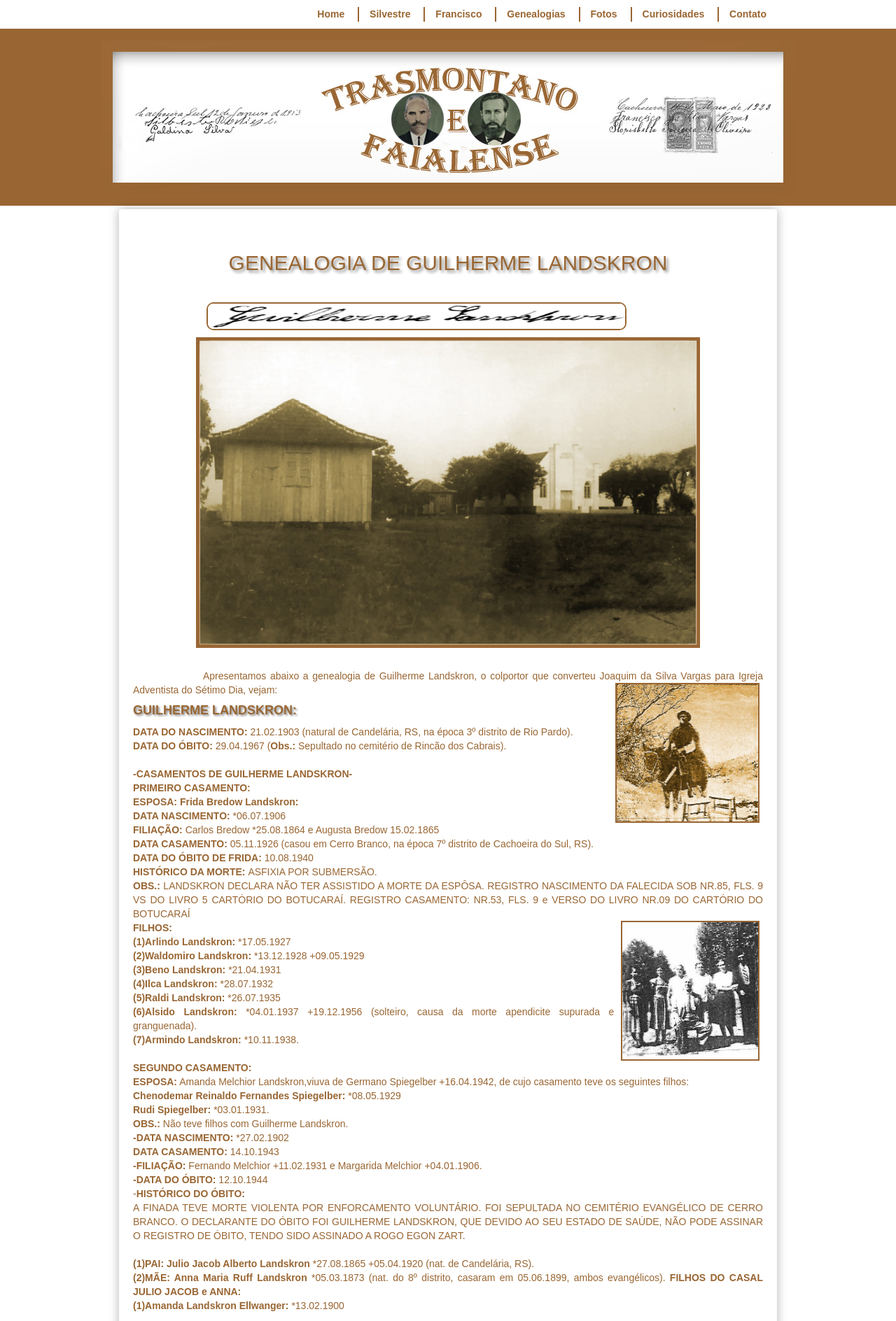
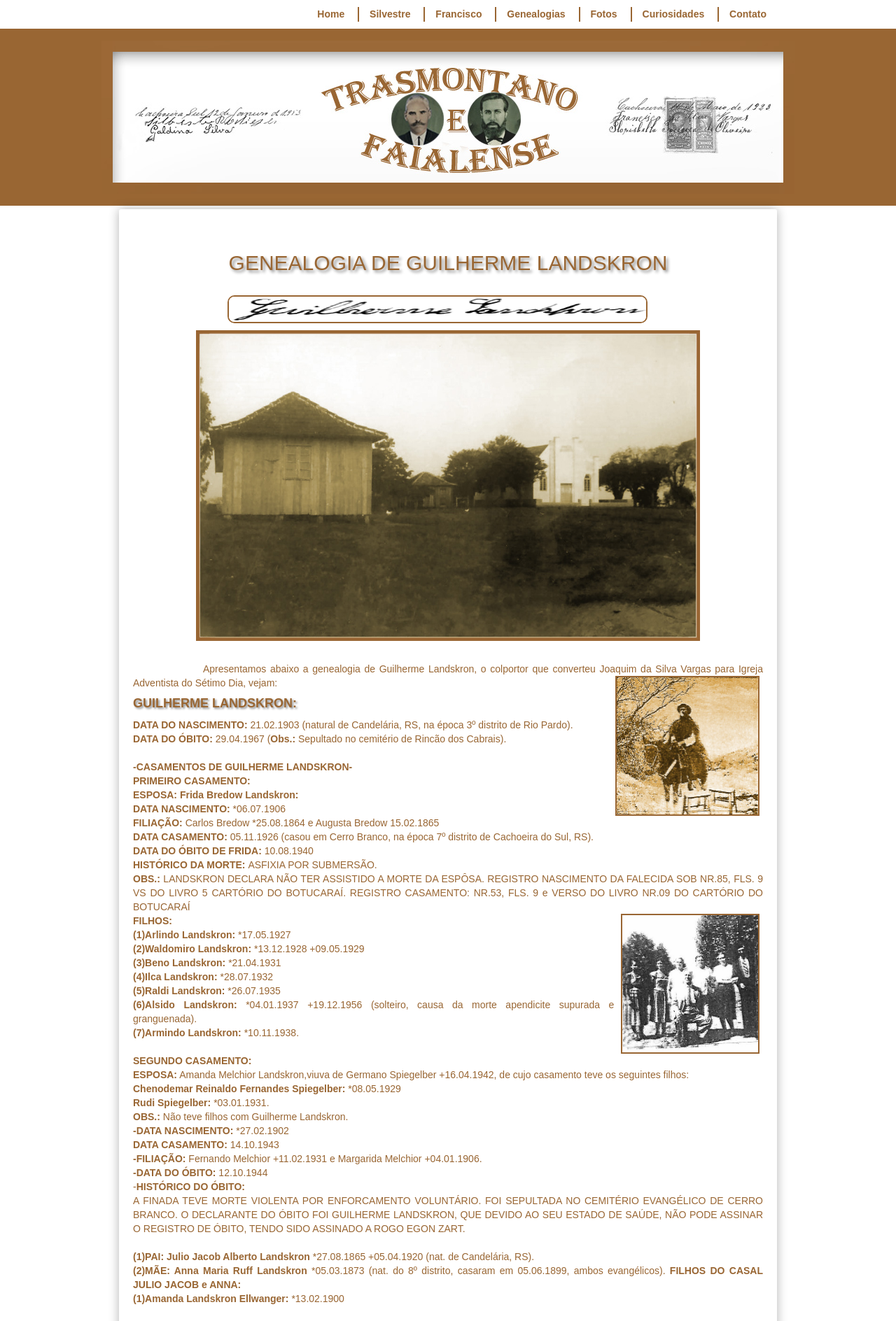
Before and after one commit to claudiovargas1955/claudiovargas1955.github.io, a Jekyll site: the page built from _pages/arvore-genealogica-de-guilherme landskron.html, in a window 1280 px wide. Shown: the top 1888 px of the page at 70% size. Built offline with Jekyll 4.4.1, drawn with Linux system fonts in a browser that asks for light colours; some web fonts are replaced.

Commit message:
Update arvore-genealogica-de-guilherme landskron.html

```diff
--- a/_pages/arvore-genealogica-de-guilherme landskron.html
+++ b/_pages/arvore-genealogica-de-guilherme landskron.html
@@ -35,10 +35,10 @@ details[open] summary {color:#996633;
         }
 
    .esq1{margin-right:5px;
-          margin-left: 105px;
+          margin-left: 135px;
           border:#996633 solid 2px;
           border-radius: 10px;
-          margin-top: 30px;
+          margin-top: 20px;
           margin-bottom:10px;
 
          }
```
